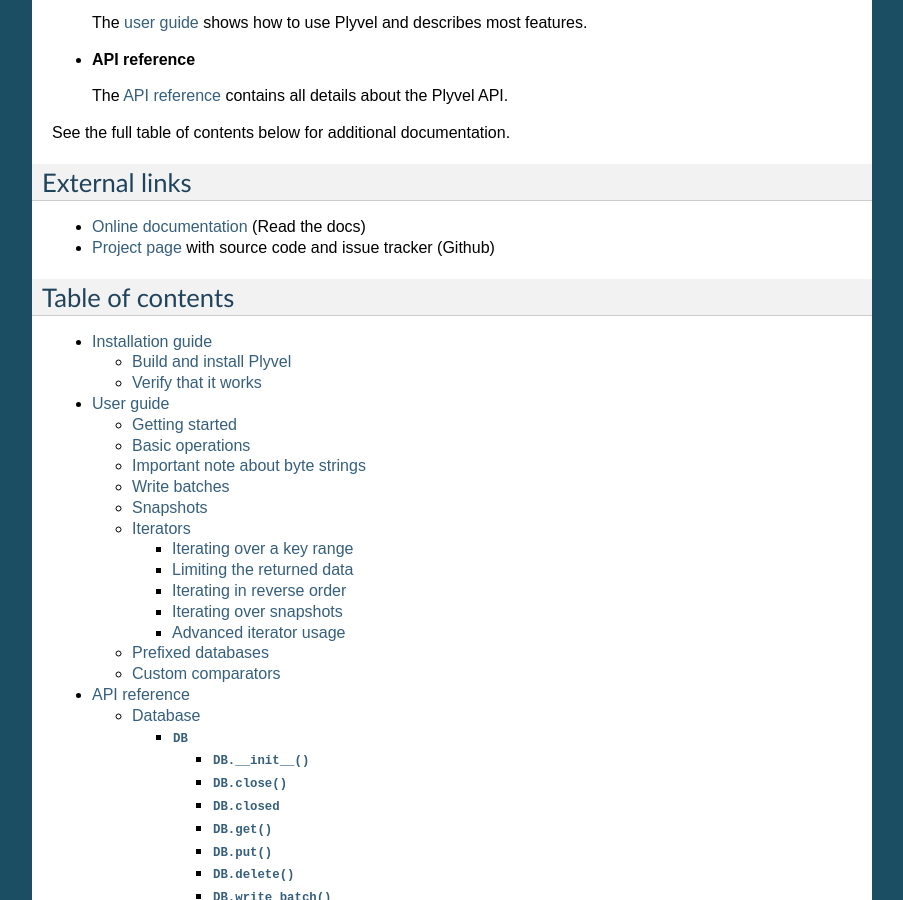
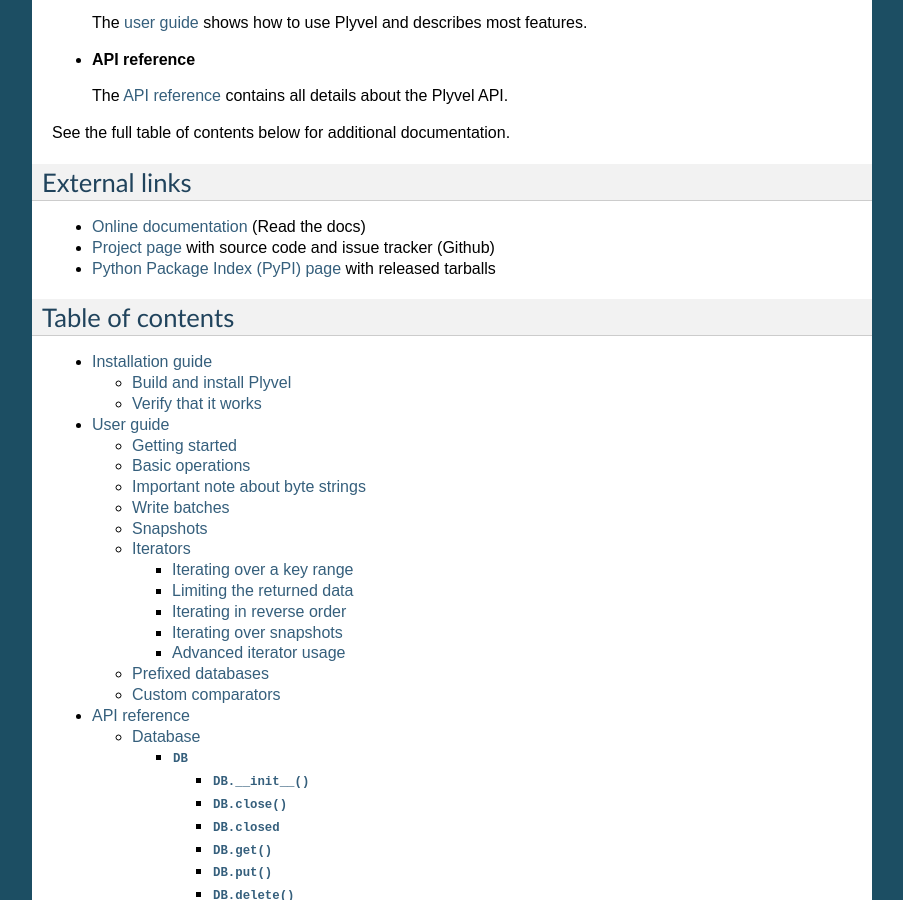
Before and after one commit to wbolster/plyvel, a Sphinx documentation site: the page built from doc/index.rst, in a window 1280 px wide and 900 px high, scrolled down 831 px. Shown: the whole window, without its empty margins (198-1101 px from the left). Built offline with Sphinx 7.4.7, drawn with Linux system fonts in a browser that asks for light colours.

Commit message:
Add hyperlinks to PyPI page in README and docs

```diff
--- a/README.rst
+++ b/README.rst
@@ -8,7 +8,9 @@
 
 * Documentation_
 * `Project page`_
+* `PyPI page`_
 
+.. _Project page: https://github.com/wbolster/plyvel
+.. _Documentation: https://plyvel.readthedocs.org/
+.. _PyPI page: http://pypi.python.org/pypi/plyvel/
 .. _LevelDB: http://code.google.com/p/leveldb/
-.. _Documentation: https://plyvel.readthedocs.org/
-.. _Project page: https://github.com/wbolster/plyvel
--- a/doc/index.rst
+++ b/doc/index.rst
@@ -64,6 +64,8 @@
 * `Online documentation <https://plyvel.readthedocs.org/>`_ (Read the docs)
 * `Project page <https://github.com/wbolster/plyvel>`_ with source code and
   issue tracker (Github)
+* `Python Package Index (PyPI) page <http://pypi.python.org/pypi/plyvel/>`_ with
+  released tarballs
 
 
 Table of contents
```
